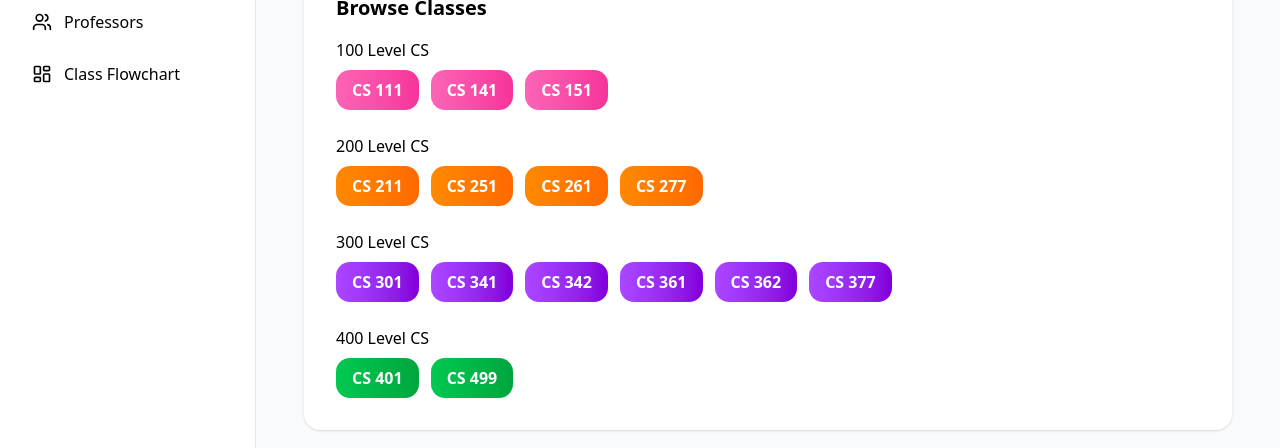
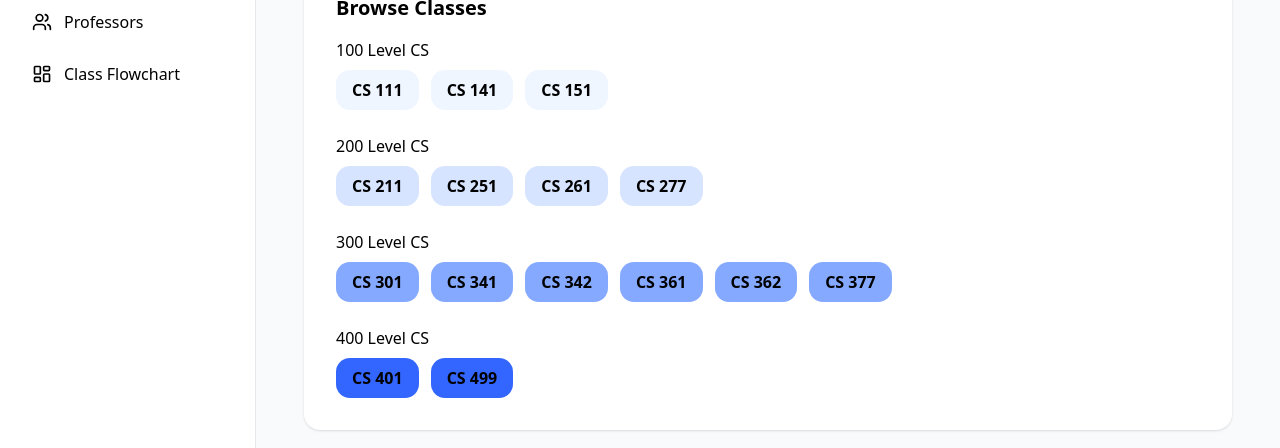
Before and after one commit to tamziy/CS_351_group_13, a Next.js app in the folder frontend/uic-wiki/: page / in a window 1280 px wide. Shown: the part 210-658 px from the top of the page. Built offline with nearby package versions, Linux system fonts and the light colour scheme; no server answers.

Commit message:
added math 180 and eng 100 class pages and data, changed main page color scheme, and added green highlights to taken classes

```diff
--- a/frontend/uic-wiki/src/app/class-page/page.tsx
+++ b/frontend/uic-wiki/src/app/class-page/page.tsx
@@ -22,6 +22,8 @@ import classIcon12 from "../assets/images/cs362.png";
 import classIcon13 from "../assets/images/csXXX.png";
 import classIcon14 from "../assets/images/cs401.png";
 import classIcon15 from "../assets/images/cs499.png";
+import classIcon16 from "../assets/images/engr100.png";
+import classIcon17 from "../assets/images/math180.png";
 import classIconNone from "../assets/images/csXXX.png";
 
 import {
@@ -167,6 +169,12 @@ const ClassPage: React.FC<MyComponentProps> = ({ item }) => {
       case 499:
         toUse = classIcon15;
         break;
+      case 100:
+        toUse = classIcon16;
+        break;
+      case 180:
+        toUse = classIcon17;
+        break;
       default:
         toUse = classIconNone;
     }
@@ -196,6 +204,7 @@ const prof_links_362 = ["https://cs.uic.edu/profiles/evan-mccarty/"];
 const prof_links_377 = ["https://cs.uic.edu/profiles/emanuelle-burton/", "https://cs.uic.edu/profiles/clayville-kristel/"];
 const prof_links_401 = ["https://cs.uic.edu/profiles/ajay-kshemkalyani/", "https://cs.uic.edu/profiles/bhaskar-dasgupta/"];
 const prof_links_499 = ["https://cs.uic.edu/profiles/john-bell/"];
+const prof_links_180 = ["https://mscs.uic.edu/profiles/wash/", "https://mscs.uic.edu/profiles/jbergen/"];
 
 switch (dum) {
   case 111:
@@ -242,6 +251,9 @@ switch (dum) {
     break;
   case 499:
     links = prof_links_499;
+    break;
+  case 180:
+    links = prof_links_180;
     break;
   default:
     links = ["#"];
--- a/frontend/uic-wiki/src/app/flowchart/flowchartimage.jsx
+++ b/frontend/uic-wiki/src/app/flowchart/flowchartimage.jsx
@@ -26,8 +26,8 @@ function FlowchartImage() {
         { id: 'cs377', data: { label: (<Link href = "/classes/377"> <span className = "cursor-pointer hover:underline">CS 377</span></Link>) }, position: { x: 500, y: 400 }, style: {height: 40, width: 70, backgroundColor: '#84A9FF', color: 'black' }},
         { id: 'cs401', data: { label: (<Link href = "/classes/401"> <span className = "cursor-pointer hover:underline">CS 401</span></Link>) }, position: { x: 100, y: 500 }, style: {height: 40, width: 70, backgroundColor: '#3366FF', color: 'black' }},
         { id: 'cs499', data: { label: (<Link href = "/classes/499"> <span className = "cursor-pointer hover:underline">CS 499</span></Link>) }, position: { x: 200, y: 500 }, style: {height: 40, width: 70, backgroundColor: '#3366FF', color: 'black' }},
-        { id: 'engr100', data: { label: 'ENGR 100' }, position: { x: 50, y: 100 }, style: {height: 40, width: 90, backgroundColor: 'lightgrey', color: 'black' }},
-        { id: 'math180', data: { label: 'MATH 180' }, position: { x: 200, y: 200 }, style: {height: 40, width: 90, backgroundColor: 'lightgrey', color: 'black' }},
+        { id: 'engr100', data: { label: (<Link href="/classes/100"><span className="cursor-pointer hover:underline">ENGR 100</span></Link>) }, position: { x: 50, y: 100 }, style: { height: 40, width: 90, backgroundColor: 'lightgrey', color: 'black' }},
+        { id: 'math180', data: { label: (<Link href="/classes/180"><span className="cursor-pointer hover:underline">MATH 180</span></Link>) }, position: { x: 200, y: 200 }, style: { height: 40, width: 90, backgroundColor: 'lightgrey', color: 'black' }}
     ]);
 
     const [edges] = useState([
--- a/frontend/uic-wiki/src/app/page.tsx
+++ b/frontend/uic-wiki/src/app/page.tsx
@@ -2,11 +2,15 @@
 
 import Link from "next/link";
 import { useEffect, useState } from "react";
-import { auth } from "@/firebase";
+import { auth, db } from "@/firebase";
+import { collection, getDocs } from "firebase/firestore";
 import { onAuthStateChanged, User } from "firebase/auth";
 
 export default function HomePage() {
   const [user, setUser] = useState<User | null>(null);
+  const [takenClasses, setTakenClasses] = useState<string[]>([]);
+  const [loadingTaken, setLoadingTaken] = useState(true);
+
 
   useEffect(() => {
     const unsub = onAuthStateChanged(auth, (currentUser) => {
@@ -14,6 +18,37 @@ export default function HomePage() {
     });
     return () => unsub();
   }, []);
+
+  // figure out user taken classes
+  useEffect(() => {
+  const unsub = auth.onAuthStateChanged(async (user) => {
+    console.log("Auth state changed:", user);
+
+    if (!user) {
+      setTakenClasses([]);
+      setLoadingTaken(false);
+      return;
+    }
+
+    const ref = collection(db, "users", user.uid, "takenClasses");
+
+    try {
+      const snap = await getDocs(ref);
+      console.log("Firestore docs found:", snap.size);
+
+      const list = snap.docs.map((doc) => doc.id); // course numbers as strings
+      setTakenClasses(list);
+
+    } catch (err) {
+      console.error("Firestore error:", err);
+    }
+
+    setLoadingTaken(false);
+  });
+
+  return () => unsub();
+}, []); // <-- EMPTY dependency array is correct!
+
 
   return (
     <main className="p-6 text-black">
@@ -31,12 +66,14 @@ export default function HomePage() {
             <ClassLevel
               title="100 Level CS"
               codes={["CS 111", "CS 141", "CS 151"]}
-              color="from-pink-400 to-pink-500"
+              color="#f0f6ff"
+              takenClasses={takenClasses}
             />
             <ClassLevel
               title="200 Level CS"
               codes={["CS 211", "CS 251", "CS 261", "CS 277"]}
-              color="from-orange-400 to-orange-500"
+              color="#D6E4FF"
+              takenClasses={takenClasses}
             />
             <ClassLevel
               title="300 Level CS"
@@ -48,12 +85,14 @@ export default function HomePage() {
                 "CS 362",
                 "CS 377",
               ]}
-              color="from-purple-500 to-purple-700"
+              color="#84A9FF"
+              takenClasses={takenClasses}
             />
             <ClassLevel
               title="400 Level CS"
               codes={["CS 401", "CS 499"]}
-              color="from-green-500 to-green-600"
+              color="#3366FF"
+              takenClasses={takenClasses}
             />
           </div>
         </section>
@@ -83,10 +122,12 @@ function ClassLevel({
   title,
   codes,
   color,
+  takenClasses
 }: {
   title: string;
   codes: string[];
   color: string;
+  takenClasses: string[];
 }) {
   return (
     <div>
@@ -94,11 +135,16 @@ function ClassLevel({
       <div className="flex flex-wrap gap-3">
         {codes.map((code) => {
           const classNumber = code.split(" ")[1];
+          const isTaken = takenClasses.includes(classNumber);
           return (
             <Link
               key={code}
               href={`/classes/${classNumber}`}
-              className={`px-4 py-2 rounded-xl text-white font-semibold bg-gradient-to-r ${color}`}
+              className="px-4 py-2 rounded-xl text-gray-800 font-semibold"
+              style={{
+                backgroundColor: isTaken ? "#388E3C" : color,
+                color: isTaken ? "white" : "#000000",
+              }}
             >
               {code}
             </Link>
```
Also changed, not shown: 1 other file (tests, documents, lock files or other folders).
